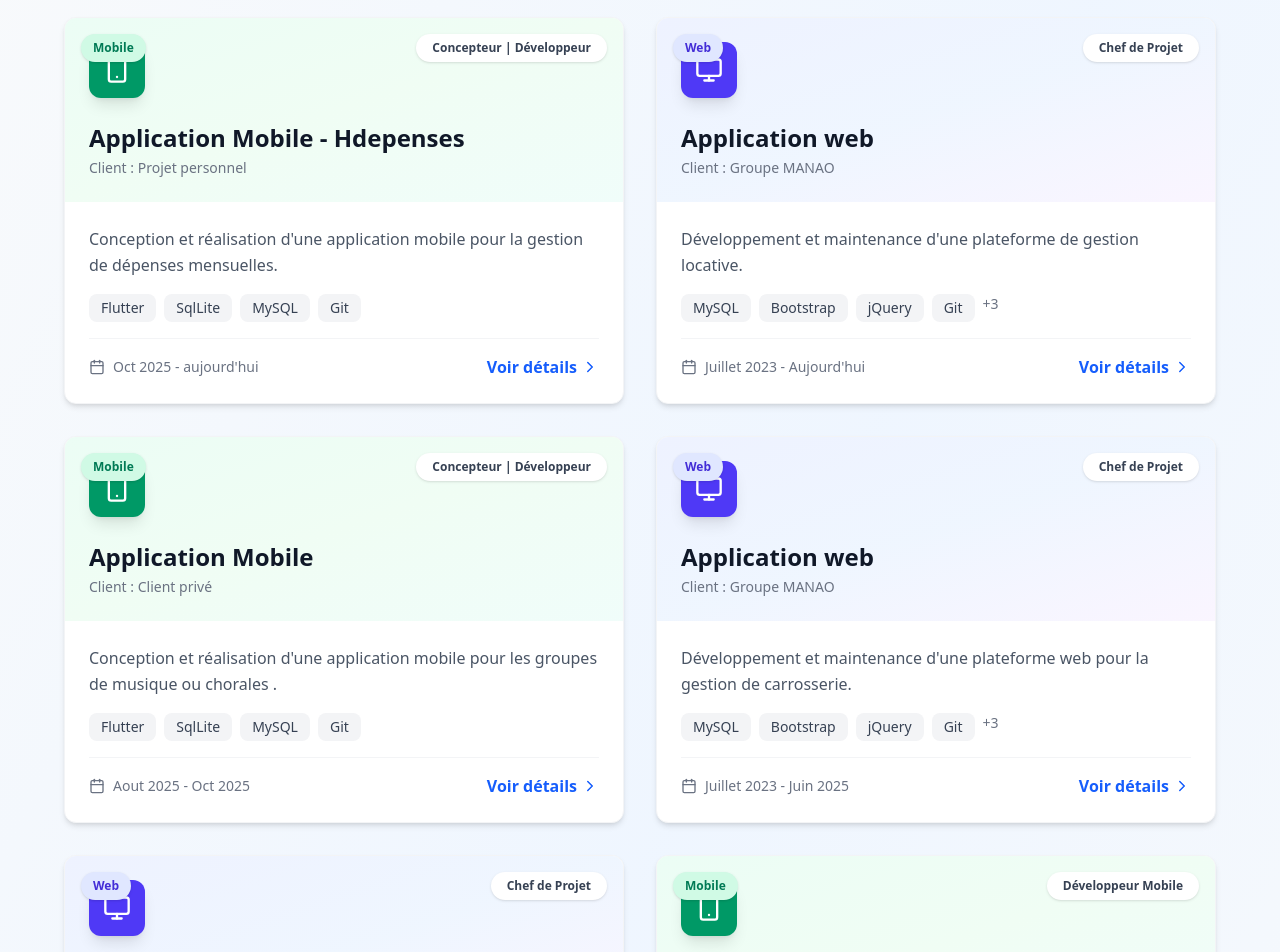
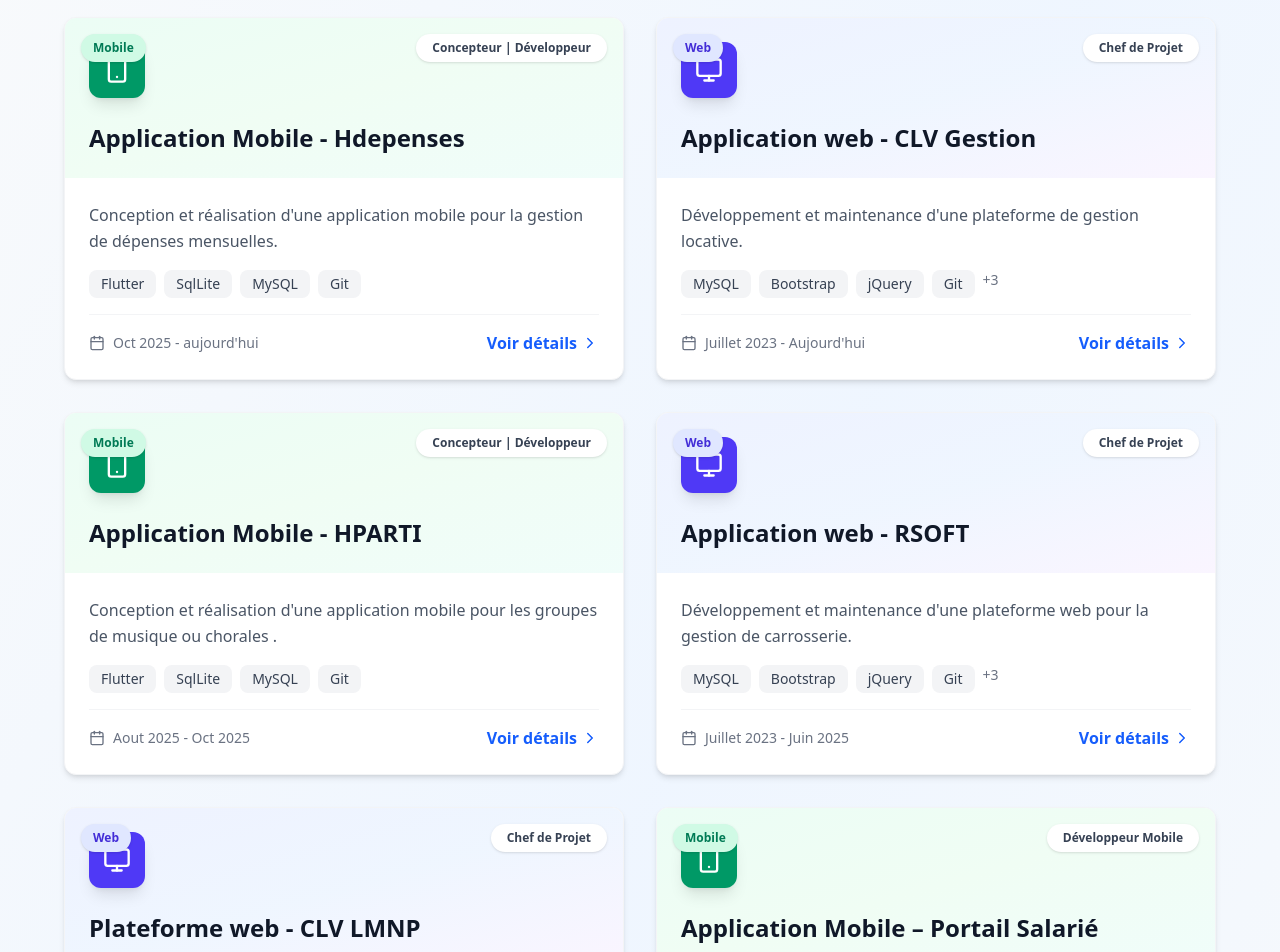
Before and after one commit to hajatiana-daji/hajatiana-portfolio, a Next.js app: page /projets in a window 1280 px wide. Shown: the part 360-1312 px from the top of the page. Built offline with nearby package versions, Linux system fonts and the light colour scheme.

Commit message:
Touch projects

```diff
--- a/app/projets/[id]/page.tsx
+++ b/app/projets/[id]/page.tsx
@@ -118,14 +118,14 @@ export default function ProjectDetailPage({
 
               <h1 className="text-4xl md:text-5xl font-extrabold mb-4 leading-tight text-center">{project.title}</h1>
 
-              {project.client && (
+              {/* {project.client && (
                 <p className="text-lg md:text-xl flex items-center gap-2 mb-6 text-white/90">
                   <Briefcase size={20} />
                   Client : <span className="font-semibold">{project.client}</span>
                 </p>
-              )}
+              )} */}
 
-              <span className="inline-block bg-white text-blue-600 px-6 py-3 rounded-2xl text-base font-bold shadow-xl">{project.role}</span>
+              <span className="inline-block bg-white text-blue-600 px-6 py-3 rounded-2xl text-base font-bold shadow-xl">Mon role : {project.role}</span>
             </div>
           </div>
 
--- a/components/ProjectCard.tsx
+++ b/components/ProjectCard.tsx
@@ -78,11 +78,11 @@ export default function ProjectCard({ project }: ProjectCardProps) {
         </h3>
 
         {/* Client */}
-        {project.client && (
+        {/* {project.client && (
           <p className="text-sm text-gray-500 mt-1">
             Client : {project.client}
           </p>
-        )}
+        )} */}
       </div>
 
       {/* Contenu */}
--- a/data/portfolio-data.ts
+++ b/data/portfolio-data.ts
@@ -79,7 +79,7 @@ export const portfolioData: PortfolioData = {
       description: "Conception et réalisation d'une application mobile pour la gestion de dépenses mensuelles.",
       technologies: ["Flutter", "SqlLite", "MySQL", "Git"],
       date: "Oct 2025 - aujourd'hui",
-      team: ["1 Développeur"],
+      team: ["Concepteur | Développeur"],
       details: {
         context: "Développement d'une application mobile pour aider les utilisateurs à suivre leurs dépenses.",
         responsibilities: [
@@ -100,7 +100,7 @@ export const portfolioData: PortfolioData = {
     },
     {
       id: "2",
-      title: "Application web",
+      title: "Application web - CLV Gestion",
       type: "Web",
       role: "Chef de Projet",
       client: "Groupe MANAO", // NOUVEAU
@@ -109,7 +109,7 @@ export const portfolioData: PortfolioData = {
       description: "Développement et maintenance d'une plateforme de gestion locative.",
       technologies: ["MySQL", "Bootstrap", "jQuery", "Git", "API REST", "CodeIgniter (PHP)", "Ajax"],
       date: "Juillet 2023 - Aujourd'hui",
-      team: ["3 Développeurs", "1 Chef de projet", "1 Product Owner", "1 Scrum Master"],
+      team: ["Développeur fullstack 1","Développeur fullstack 2", "Chef de projet", "Product Owner", "Scrum Master"],
       details: {
         context: "Mon arrivée dans une équipe existante pour piloter le projet et améliorer la plateforme.",
         missions: [
@@ -130,7 +130,7 @@ export const portfolioData: PortfolioData = {
     },
     {
       id: "3",
-      title: "Application Mobile",
+      title: "Application Mobile - HPARTI",
       type: "Mobile",
       role: "Concepteur | Développeur",
       client: "Client privé", // AJOUTEZ
@@ -139,7 +139,7 @@ export const portfolioData: PortfolioData = {
       description: "Conception et réalisation d'une application mobile pour les groupes de musique ou chorales .",
       technologies: ["Flutter", "SqlLite", "MySQL", "Git"],
       date: "Aout 2025 - Oct 2025",
-      team: ["1 Concepteur | Développeur"],
+      team: ["Concepteur | Développeur"],
       details: {
         context: "Une application mobile permetant aux utilisateurs de gérer, consulter et partager des partitions musicales de manière collaborative et sécurisée",
         responsibilities: [
@@ -160,7 +160,7 @@ export const portfolioData: PortfolioData = {
     },
     {
       id: "4",
-      title: "Application web",
+      title: "Application web - RSOFT",
       type: "Web",
       role: "Chef de Projet",
       client: "Groupe MANAO", // NOUVEAU
@@ -169,7 +169,7 @@ export const portfolioData: PortfolioData = {
       description: "Développement et maintenance d'une plateforme web pour la gestion de carrosserie.",
       technologies: ["MySQL", "Bootstrap", "jQuery", "Git", "API REST", "CodeIgniter (PHP)", "Ajax"],
       date: "Juillet 2023 - Juin 2025",
-      team: ["2 Techniciens d'assistance", "4 Développeurs", "1 Chef de projet", "1 Product Owner", "1 Scrum Master"],
+      team: ["Technicien d'assistance 1", "Technicien d'assistance 2","Développeur Fullstack 1","Développeur Fullstack 2","Développeur Fullstack 3","Développeur Fullstack 4", "Chef de projet", "Product Owner", "Scrum Master"],
       details: {
         context: "Une grande plateforme de gestion de carrosserie pour les ateliers de réparation automobile. J'ai rejoint l'équipe en tant que chef de projet pour superviser le développement et la maintenance de la plateforme et surtout apporter des optimisations techniques (optimisation du code et base de données).",
         responsibilities: [
@@ -189,7 +189,7 @@ export const portfolioData: PortfolioData = {
     },
     {
       id: "5",
-      title: "Plateforme web LMNP",
+      title: "Plateforme web - CLV LMNP",
       type: "Web",
       role: "Chef de Projet",
       client: "Client privé",
@@ -201,7 +201,7 @@ export const portfolioData: PortfolioData = {
       description: "Développement d’une plateforme web dédiée à la revente de biens en LMNP sous bail commercial.",
       technologies: ["CodeIgniter (PHP)", "Redis", "MySQL", "jQuery", "Bootstrap", "Ajax", "Git"],
       date: "Juillet 2023 - Aujourd'hui",
-      team: ["2 Développeurs", "1 Chef de projet", "1 Product Owner", "1 Scrum Master"],
+      team: ["Développeur FullStack 1","Développeur FullStack 2", "Chef de projet", "Product Owner", "Scrum Master"],
       details: {
         context: "Plateforme destinée à centraliser et automatiser la gestion de biens immobiliers LMNP pour des investisseurs.",
         responsibilities: [
@@ -232,10 +232,7 @@ export const portfolioData: PortfolioData = {
       technologies: ["Flutter", "API REST", "MySQL", "Git"],
       date: "Avril 2022 - Octobre 2022",
       team: [
-        "1 Développeur",
-        "1 Designer",
-        "2 Testeurs",
-        "1 Product Owner"
+        "Développeur Mobile","Développeur Backend","Designer","Testeur 1","Testeur 1","Product Owner"
       ],
       details: {
         context: "Digitalisation de l’accès aux informations RH pour les salariés via une application mobile sécurisée.",
@@ -270,7 +267,7 @@ export const portfolioData: PortfolioData = {
       technologies: ["Flutter", "SQLite", "MySQL", "Git"],
       date: "Novembre 2025 - Aujourd'hui",
       team: [
-        "1 Concepteur | Développeur",
+        "Concepteur | Développeur",
       ],
       details: {
         context: "Conception d’une application centralisant toutes les informations administratives et professionnelles du personnel militaire.",
@@ -289,7 +286,7 @@ export const portfolioData: PortfolioData = {
     ,
     {
       id: "8",
-      title: "Application web – Commande de robots de peinture",
+      title: "Application web – PaintGo",
       type: "Web",
       role: "Chef de Projet",
       client: "Client industriel",
@@ -302,9 +299,9 @@ export const portfolioData: PortfolioData = {
       technologies: ["CodeIgniter (PHP)", "MySQL", "Ajax", "Bootstrap", "jQuery"],
       date: "Mai 2025 - Aujourd'hui",
       team: [
-        "1 Développeur",
-        "1 Chef de projet",
-        "1 Product Owner"
+        "Développeur",
+        "Chef de projet",
+        "Product Owner"
       ],
       details: {
         context: "Besoin d’un outil centralisé pour gérer les commandes, le suivi et la configuration de robots industriels.",
@@ -375,7 +372,7 @@ export const portfolioData: PortfolioData = {
     },
     {
       title: "Chef de projet",
-      company: "SIDINA (Groupe MANAO)",
+      company: "Manao Logiciels",
       date: "Juil. 2023 - Mars 2025",
       description: "Gestion d'une plateforme web pour les métiers du corrisier : communication avec le client, supervision de la maintenance et des nouvelles fonctionnalités, optimisation du code et encadrement d’une équipe de 6 personnes.",
       skills: ["Gestion de projet agile", "Git", "Clean code", "Conception de bases de données", "API REST", "Gestion des priorités"],
```
